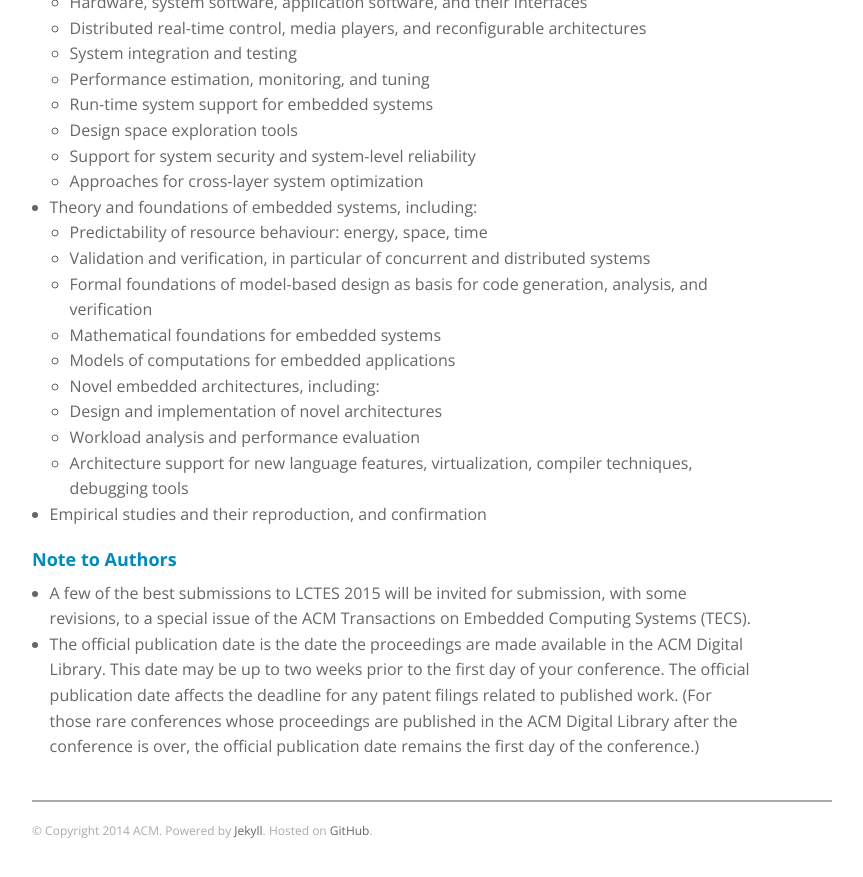
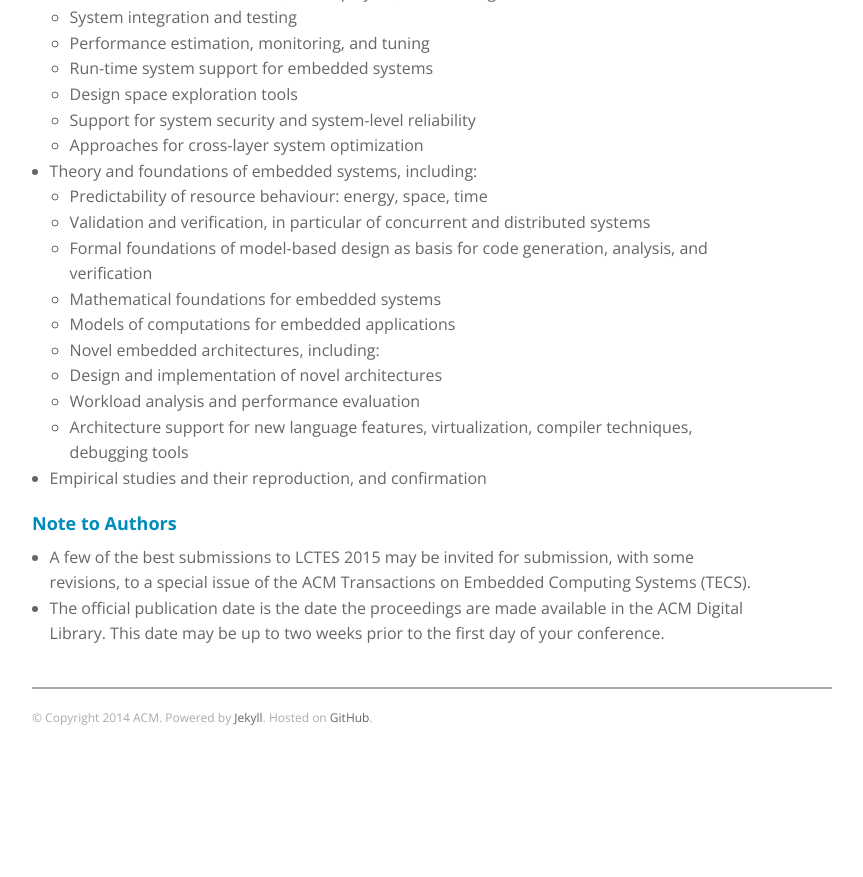
Before and after one commit to GSathish/lctes2015, a Jekyll site: the page built from index.html, in a window 1280 px wide and 900 px high, scrolled down 1695 px. Shown: the top 877 px of the window, without its empty margins (28-891 px from the left). Built offline with Jekyll 4.4.1, drawn with Linux system fonts in a browser that asks for light colours; after the commit the page ends 2482 px from its top, so only the background shows below that.

Commit message:
Updated CFP

```diff
--- a/index.html
+++ b/index.html
@@ -16,9 +16,6 @@
 <table>
 <tr>
 <td>Submission deadline</td><td>Feb. 15</td>
-</tr>
-<tr>
-<td>Reviews by</td><td>Mar. 20</td>
 </tr>
 <tr>
 <td>Notifications by</td><td>Apr. 1</td>
@@ -89,6 +86,6 @@
 
 <h3>Note to Authors</h3>
 <ul>
-<li>A few of the best submissions to LCTES 2015 will be invited for submission, with some revisions, to a special issue of the ACM Transactions on Embedded Computing Systems (TECS).</li>
-<li>The official publication date is the date the proceedings are made available in the ACM Digital Library. This date may be up to two weeks prior to the first day of your conference. The official publication date affects the deadline for any patent filings related to published work. (For those rare conferences whose proceedings are published in the ACM Digital Library after the conference is over, the official publication date remains the first day of the conference.)</li>
+<li>A few of the best submissions to LCTES 2015 may be invited for submission, with some revisions, to a special issue of the ACM Transactions on Embedded Computing Systems (TECS).</li>
+<li>The official publication date is the date the proceedings are made available in the ACM Digital Library. This date may be up to two weeks prior to the first day of your conference.</li>
 </ul>
```
